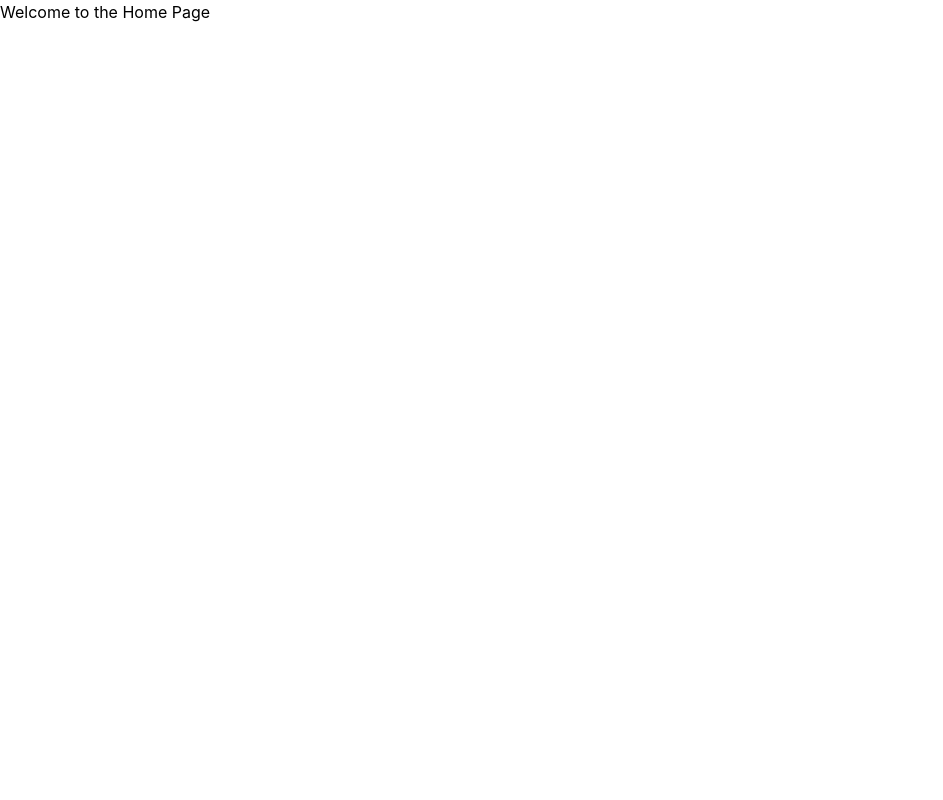
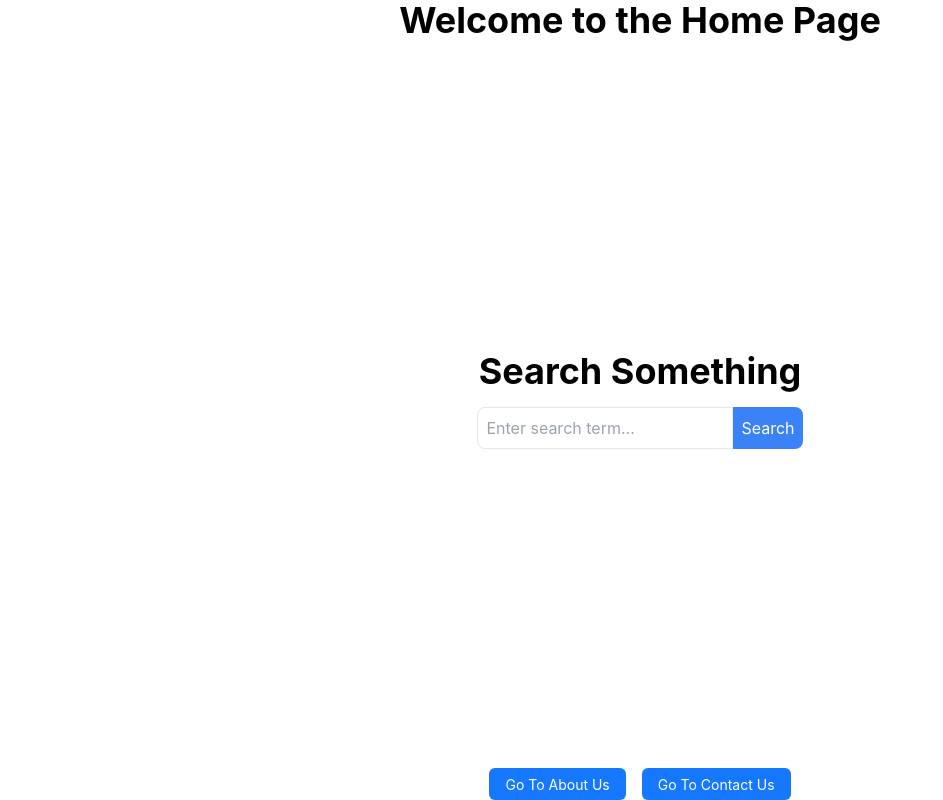
Before and after one commit to Daroowala/BoilerPlate, a React (Create React App) app: page / in a window 1280 px wide. Shown: the whole page, without its empty margins (0-943 px from the left). Built offline with nearby package versions, Linux system fonts and the light colour scheme.

Commit message:
input field also done

```diff
--- a/src/App.js
+++ b/src/App.js
@@ -4,19 +4,31 @@ import { BrowserRouter as Router, Routes, Route } from 'react-router-dom';
 import Home from './Router Components/Home';
 import About from './Router Components/About';
 import Contact from './Router Components/Contact';
+import Inputbutton from './Inputbutton';
 
 
 
 function App() {
   return (
+    <Router>
+      <Main />
+    </Router>
+  );
+}
+
+function Main() {
+  return (
     <>
-      <Router>
+
       <Routes>
         <Route path="/" element={<Home />} />
         <Route path="/about" element={<About />} />
         <Route path="/contact" element={<Contact />} />
+        <Route path="/input" element={<Inputbutton />} />
+
       </Routes>
-    </Router>
+
+
     </>
   );
 }
--- /dev/null
+++ b/src/Inputbutton.js
@@ -0,0 +1,33 @@
+import React, { useState } from 'react';
+
+const Inputbutton = () => {
+  const [searchQuery, setSearchQuery] = useState('');
+
+  const handleSearch = () => {
+    alert(`Searching for: ${searchQuery}`); // This will display the searched term
+  };
+
+  return (
+    <div className="flex flex-col items-center justify-center h-screen">
+      <h1 className="text-4xl font-bold mb-4">Search Something</h1>
+
+      <div className="flex">
+        <input
+          type="text"
+          value={searchQuery}
+          onChange={(e) => setSearchQuery(e.target.value)}
+          className="border rounded-l-lg p-2 w-64"
+          placeholder="Enter search term..."
+        />
+        <button
+          onClick={handleSearch}
+          className="bg-blue-500 text-white p-2 rounded-r-lg hover:bg-blue-700"
+        >
+          Search
+        </button>
+      </div>
+    </div>
+  );
+};
+
+export default Inputbutton;
--- a/src/Router Components/About.js
+++ b/src/Router Components/About.js
@@ -1,7 +1,23 @@
 import React from 'react';
+import { Button } from 'antd';
+import { useNavigate } from 'react-router-dom';
+
 
 function About() {
-  return <h1>About Us</h1>;
-}
+  const navigate = useNavigate();
+
+  const handleHomeButtonClick = () => {
+    navigate('/');
+  };
+
+  return (
+  <div>
+      <h1>About Us</h1>
+      <Button type="primary" onClick={handleHomeButtonClick}>
+        Go to Home Page
+      </Button>
+    </div>
+    );
+};
 
 export default About;
--- a/src/Router Components/Contact.js
+++ b/src/Router Components/Contact.js
@@ -1,7 +1,21 @@
 import React from 'react';
+import { Button } from 'antd';
+import { useNavigate } from 'react-router-dom';
 
 function Contact() {
-  return <h1>Contact Us</h1>;
+  const navigate = useNavigate();
+
+  const handleHomeButtonClick = () => {
+    navigate('/');
+  };
+  return (
+    <div>
+        <h1>Contact Us</h1>
+        <Button type="primary" onClick={handleHomeButtonClick}>
+          Go to Home Page
+        </Button>
+      </div>
+      );
 }
 
 export default Contact;
--- a/src/Router Components/Home.js
+++ b/src/Router Components/Home.js
@@ -1,7 +1,38 @@
 import React from 'react';
+import { Button } from 'antd'; // Assuming you're using Ant Design for buttons
+import { useNavigate } from 'react-router-dom';
+import Inputbutton from '../Inputbutton'; // Inputbutton ko import karein
 
-function Home() {
-  return <h1>Welcome to the Home Page</h1>;
-}
+const Home = () => {
+  const navigate = useNavigate();
+
+  // Handlers for button navigation
+  const handleAboutClick = () => {
+    navigate('/about');
+  };
+
+  const handleContactClick = () => {
+    navigate('/contact');
+  };
+
+  return (
+    <div className="flex flex-col items-center justify-center h-screen">
+      <h1 className="text-4xl font-bold mb-4">Welcome to the Home Page</h1>
+
+      {/* Input field and search button */}
+      <Inputbutton />
+
+      {/* About Us and Contact Us Buttons */}
+      <div className="mt-6 flex space-x-4">
+        <Button type="primary" onClick={handleAboutClick}>
+          Go To About Us
+        </Button>
+        <Button type="primary" onClick={handleContactClick}>
+          Go To Contact Us
+        </Button>
+      </div>
+    </div>
+  );
+};
 
 export default Home;
```
